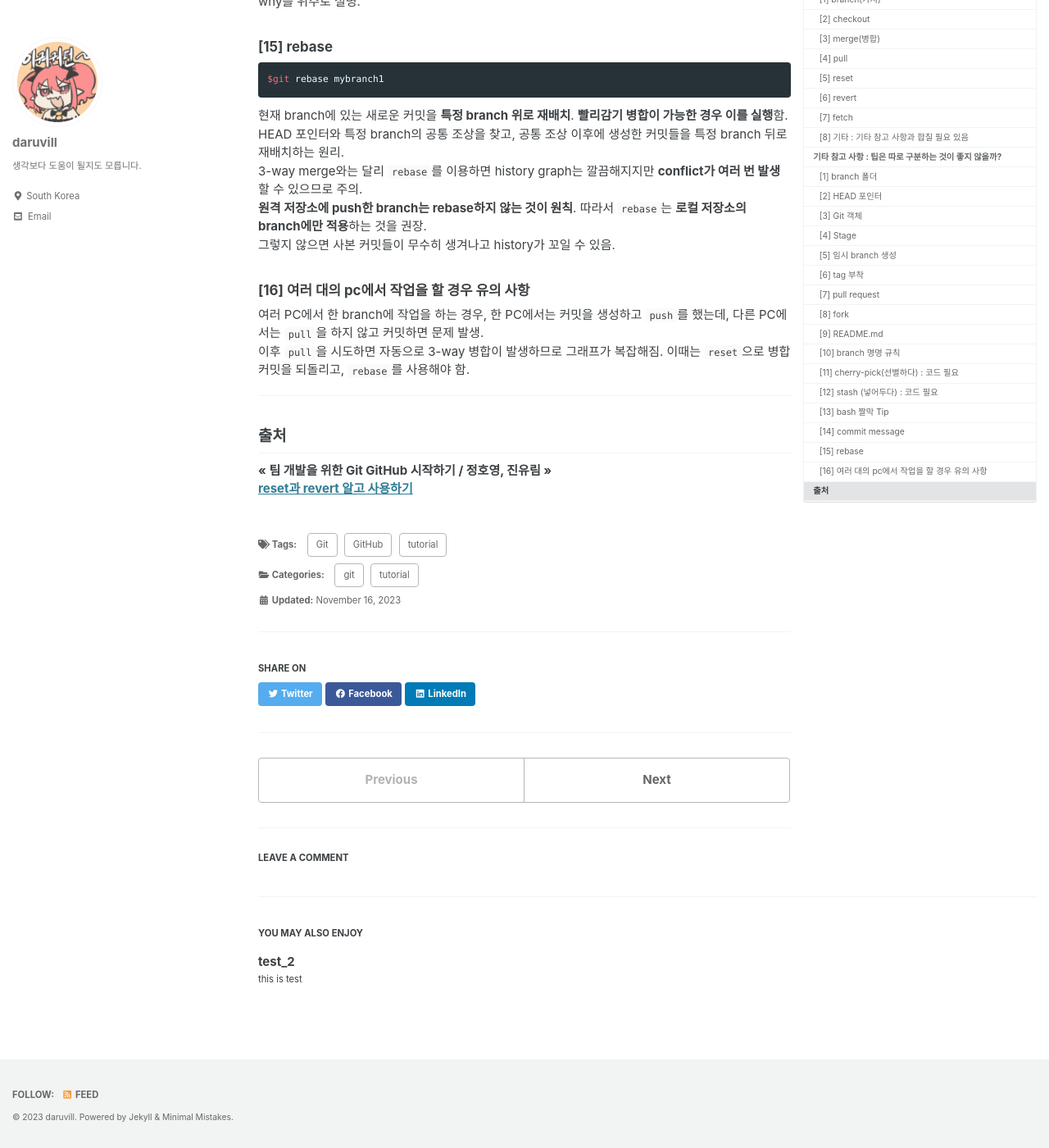
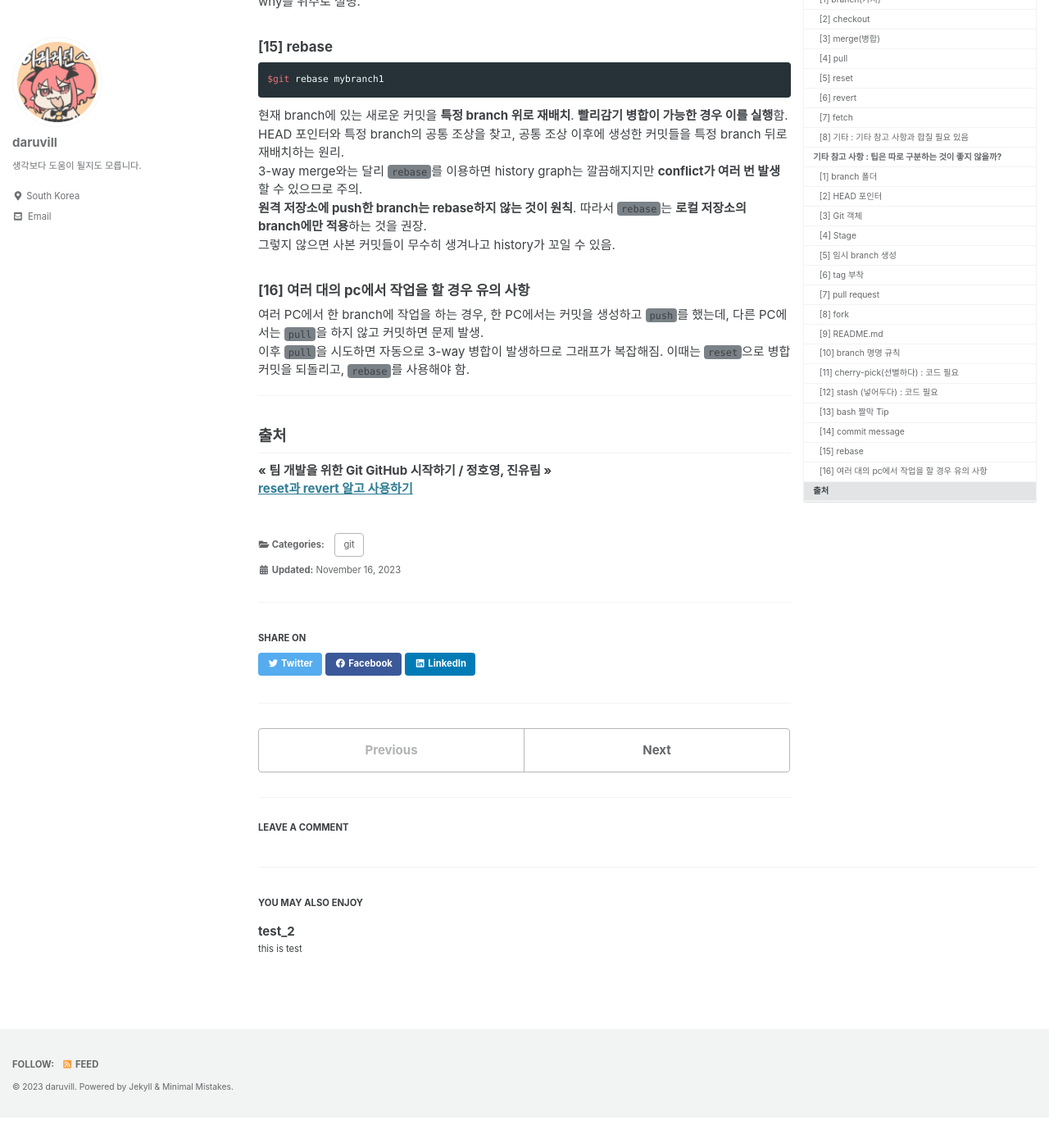
Before and after one commit to daruvill/broken-egg.github.io, a Jekyll site: the page built from git/_posts/2023-11-16-git_tutorial.md, in a window 1280 px wide and 1400 px high, scrolled down 7347 px. Shown: the whole window at 82% size. Built offline with Jekyll 4.4.1, drawn with Linux system fonts in a browser that asks for light colours; cached includes are drawn as plain includes; some web fonts are replaced; comment, search, counter and statistics services are not loaded; after the commit the page ends 8710 px from its top, so only the background shows below that.

Commit message:
delete tag & change inline code color

```diff
--- a/_sass/minimal-mistakes/_variables.scss
+++ b/_sass/minimal-mistakes/_variables.scss
@@ -62,7 +62,8 @@ $light-gray: mix(#fff, $gray, 50%) !default;
 $lighter-gray: mix(#fff, $gray, 90%) !default;
 
 $background-color: #fff !default;
-$code-background-color: #fafafa !default;
+//$code-background-color: #fafafa !default;
+$code-background-color: $gray !default;
 $code-background-color-dark: $gray !default;
 $text-color: $dark-gray !default;
 $muted-text-color: mix(#fff, $text-color, 20%) !default;
--- a/git/_posts/2023-11-16-git_tutorial.md
+++ b/git/_posts/2023-11-16-git_tutorial.md
@@ -1,7 +1,6 @@
 ---
 title: "Git Hub Tutorial"
-tags: ['Git', 'GitHub','tutorial']
-category: ['tutorial']
+category: []
 comments: true
 toc_sticky: true
 ---
```
Also changed, not shown: git/_posts/2023-11-17-test.md (+0 -1 lines).
